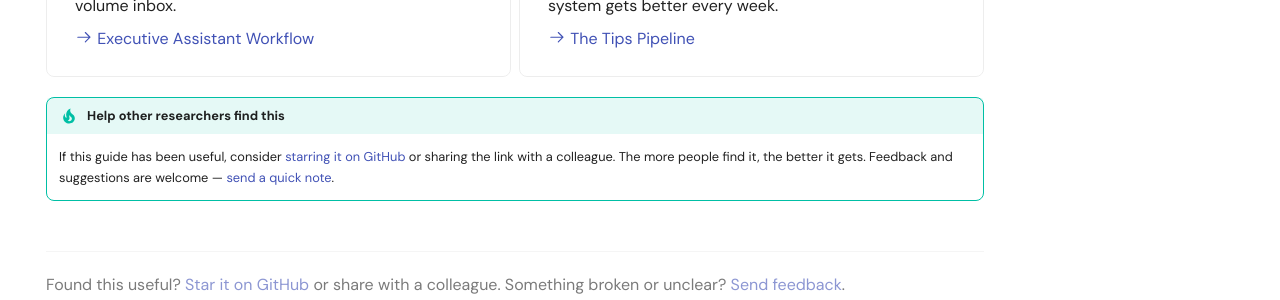
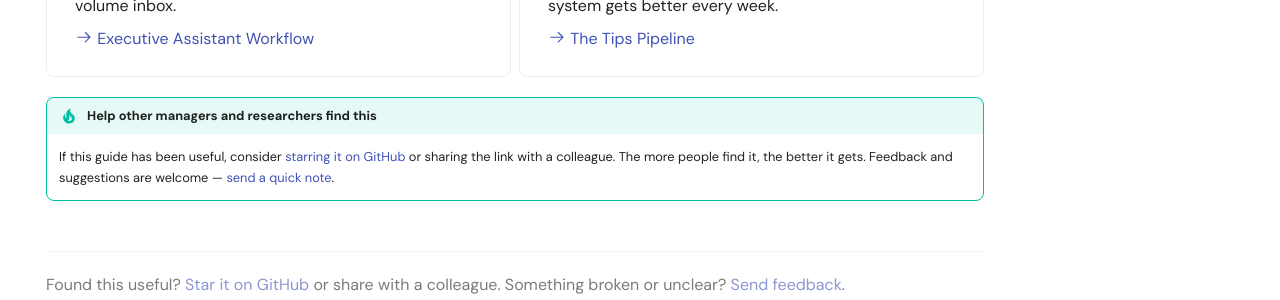
Before and after one commit to XiongfeiLi6/claudeblattman, an MkDocs documentation site: the page built from docs/index.md, in a window 1280 px wide and 900 px high, scrolled down 1255 px. Shown: the part 415-715 px from the top of the window. Built offline with MkDocs 1.6.1 and Material for MkDocs 9.7.7, drawn with Linux system fonts in a browser that asks for light colours; comment, search, counter and statistics services are not loaded.

Commit message:
Broaden audience in tip box to include managers
Co-Authored-By: Claude Opus 4.6 <noreply@anthropic.com>

```diff
--- a/docs/index.md
+++ b/docs/index.md
@@ -79,5 +79,5 @@ From there it goes deeper into [Claude Code](https://docs.anthropic.com/en/docs/
 
 </div>
 
-!!! tip "Help other researchers find this"
+!!! tip "Help other managers and researchers find this"
     If this guide has been useful, consider [starring it on GitHub](https://github.com/chrisblattman/claudeblattman) or sharing the link with a colleague. The more people find it, the better it gets. Feedback and suggestions are welcome — [send a quick note](mailto:claudeblattman+feedback@gmail.com?subject=Feedback).
```
